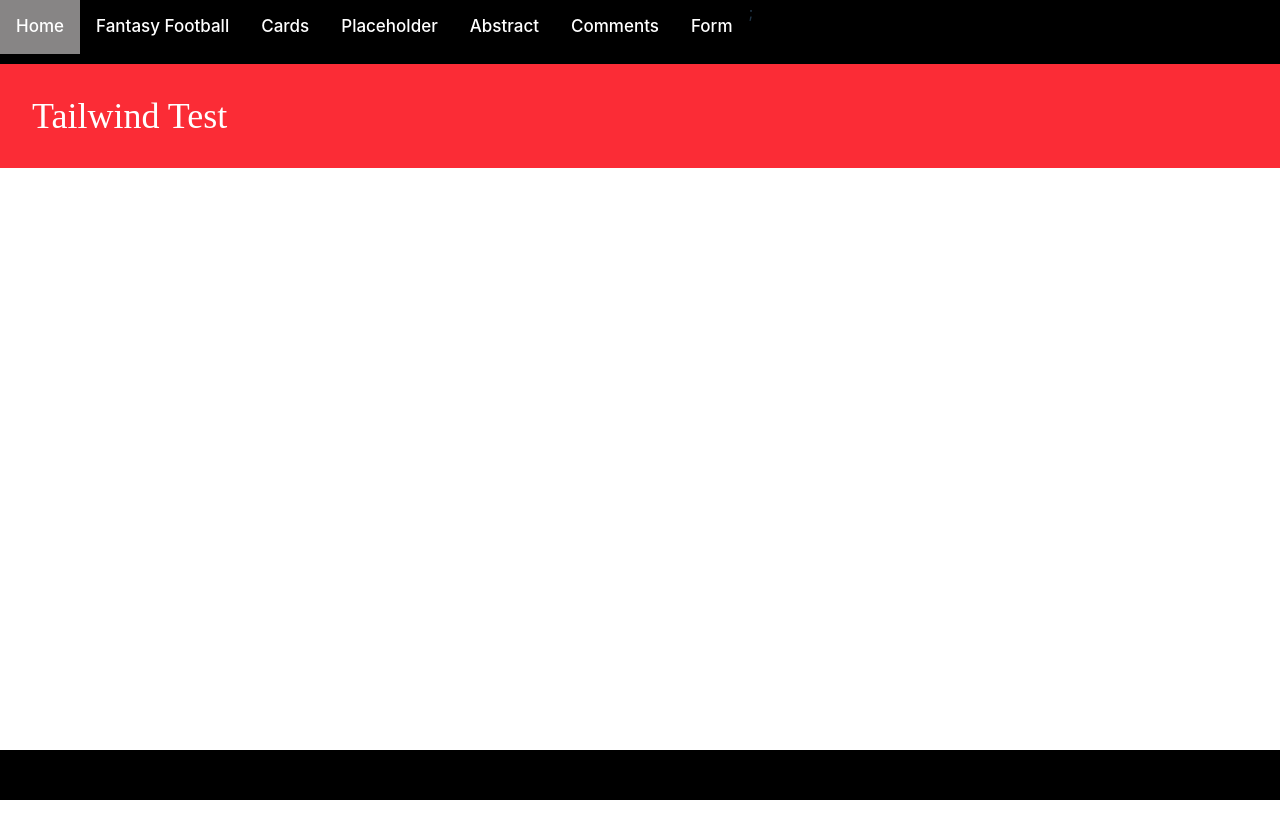
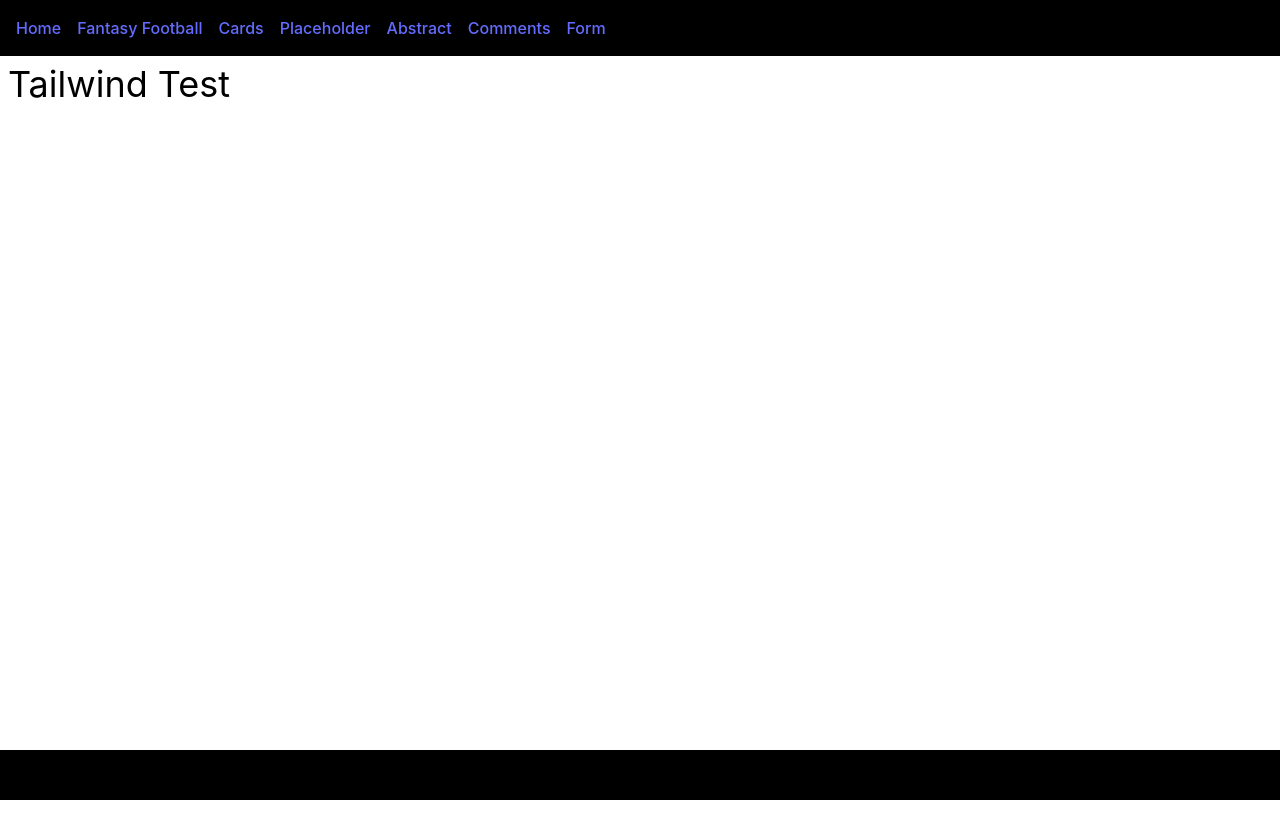
Before and after one commit to bspangler21/FrontendTemplate, a React (Vite) app: page / in a window 1280 px wide. Shown: the top 838 px of the page. Before the commit the page ends 800 px from the top, so only its background shows below. Built offline with nearby package versions, Linux system fonts and the light colour scheme; what @fluentui/font-icons-mdl2 would draw is missing.

Commit message:
feat: define theme colors and update components to use Tailwind CSS classes

```diff
--- a/src/index.css
+++ b/src/index.css
@@ -15,6 +15,11 @@
   -moz-osx-font-smoothing: grayscale; */
   --header-height: 50px;
   --footer-height: 50px;
+}
+
+@theme {
+  --color-primary: #000000;
+  --color-secondary: #ffffff;
 }
 
 a {
--- a/src/pageComponents/Header.tsx
+++ b/src/pageComponents/Header.tsx
@@ -1,4 +1,4 @@
-import header from "../styles/header.module.css";
+// import header from "../styles/header.module.css";
 
 const pages = [
 	{
@@ -33,11 +33,15 @@ const pages = [
 
 const Header = () => {
 	return (
-		<div className={header.topnav}>
+		<div className="z-1 bg-primary text-secondary flex flex-row justify-start items-center p-4 gap-4 min-h-[50px]">
 			{pages.map((page) => (
-				<a href={page.link}>{page.name}</a>
+				<a
+					href={page.link}
+					className="hover:text-accent text-secondary"
+				>
+					{page.name}
+				</a>
 			))}
-			;
 		</div>
 	);
 };
--- a/src/pages/TailwindTest.tsx
+++ b/src/pages/TailwindTest.tsx
@@ -1,9 +1,10 @@
 const TailwindTest = () => {
 	return (
-		<div style={{ all: "initial" }}>
-			<p className="!bg-red-500 !p-8 !text-white !text-4xl">
+		<div className="flex flex-col justify-start items-start h-auto w-auto z-2 overflow-auto">
+			<p className="bg-secondary text-primary p-2 text-4xl">
 				Tailwind Test
 			</p>
+      <div className="h-500 w-screen"></div>
 		</div>
 	);
 };
--- a/tailwind.config.ts
+++ b/tailwind.config.ts
@@ -3,7 +3,13 @@ import type { Config } from "tailwindcss";
 const config: Config = {
 	content: ["./index.html", "./src/**/*.{js,ts,jsx,tsx}"],
 	theme: {
-		extend: {},
+		extend: {
+			colors: {
+				primary: "#000000",
+				secondary: "#ffffff",
+				accent: "#646cff", // Add your accent color
+			},
+		},
 	},
 	plugins: [],
 };
```
